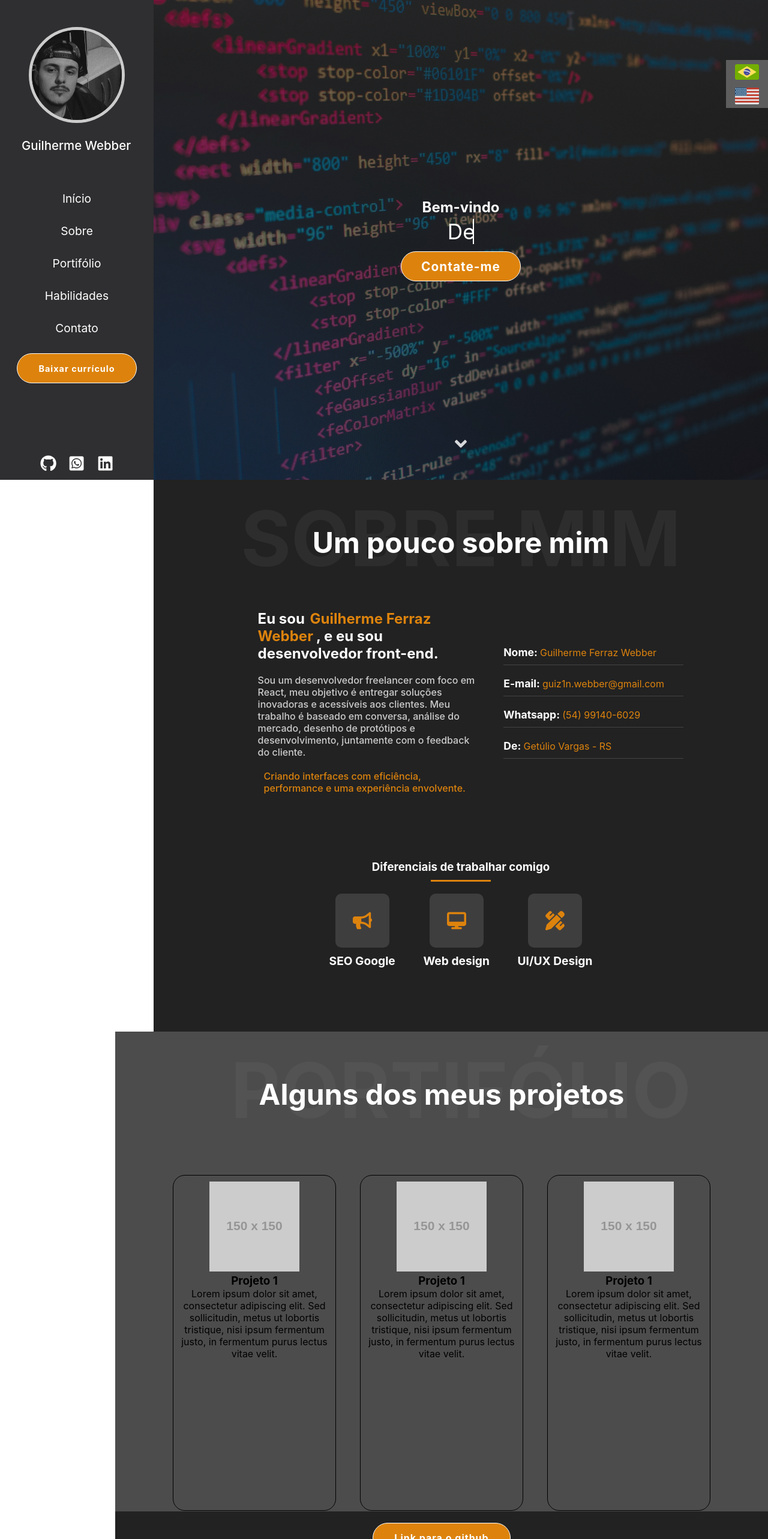
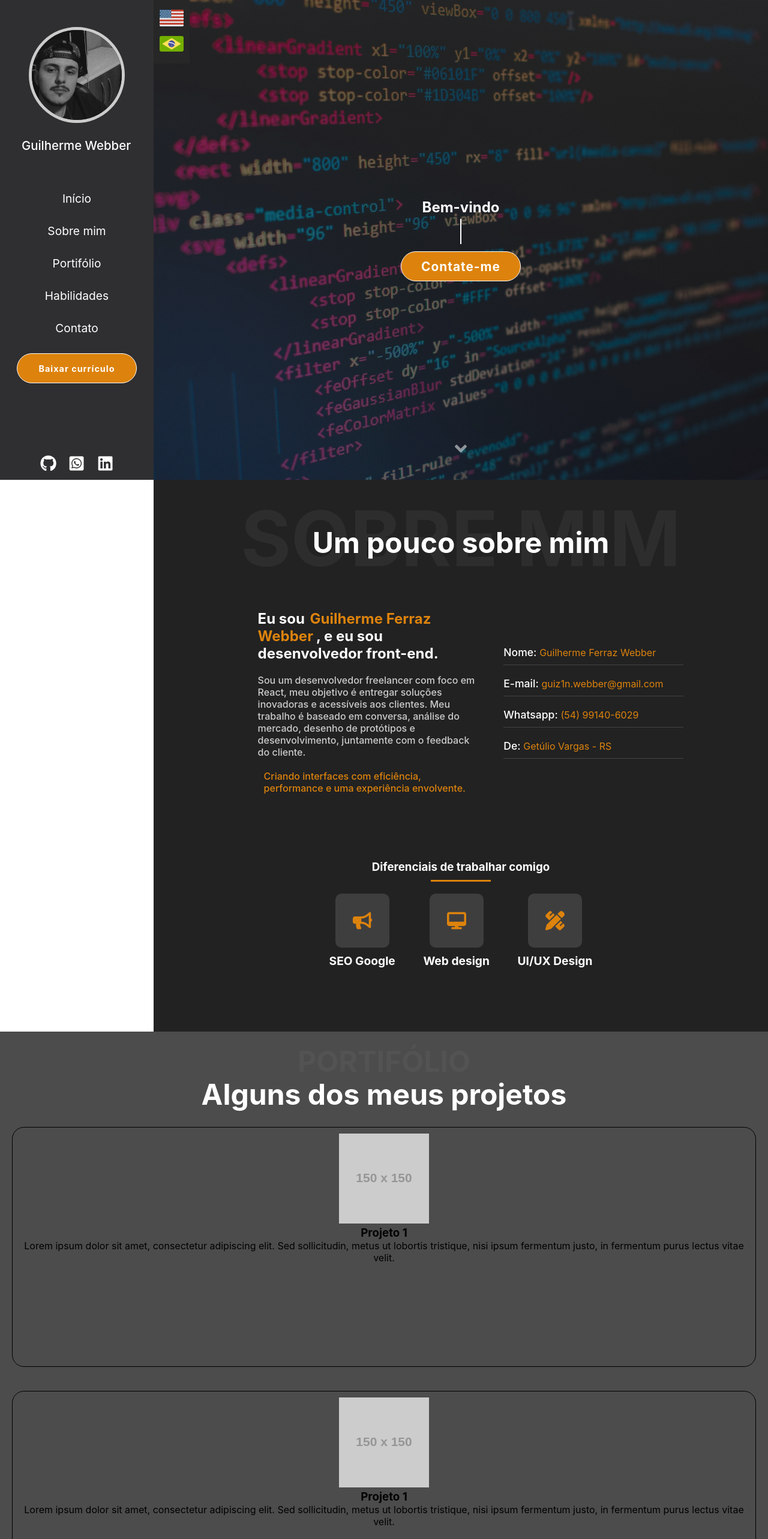
Before and after one commit to guiwebber/finalPortfolio, a React (Vite) app: page / in a window 1280 px wide. Shown: the top 2566 px of the page at 60% size. Built offline with nearby package versions, Linux system fonts and the light colour scheme.

Commit message:
add i18n translation

```diff
--- /dev/null
+++ b/i18n.jsx
@@ -0,0 +1,21 @@
+import i18n from "i18next";
+import { initReactI18next } from "react-i18next";
+import enTranslation from "./src/locales/en.json";
+import ptTranslation from "./src/locales/pt.json";
+
+i18n.use(initReactI18next).init({
+  lng: "pt", //Definir linguagem inicial
+  fallbacklng: "pt", //definir idioma de fallback para caso  a tradução nao estiver disponivel
+  resources: {
+    en: {
+      translation: enTranslation,
+    },
+    pt: {
+      translation: ptTranslation,
+    },
+    interpolation: {
+      escapeValue: false,
+    },
+  },
+});
+export default i18n;
--- a/package.json
+++ b/package.json
@@ -11,9 +11,12 @@
   },
   "dependencies": {
     "git": "^0.1.5",
+    "i18n": "^0.15.1",
+    "i18next": "^24.2.0",
     "motion": "^11.15.0",
     "react": "^18.3.1",
     "react-dom": "^18.3.1",
+    "react-i18next": "^15.4.0",
     "react-icons": "^5.4.0"
   },
   "devDependencies": {
--- a/src/components/body/contact/Contact.css
+++ b/src/components/body/contact/Contact.css
@@ -1,7 +1,7 @@
 
 .flexContact {
   position: relative;
-  top: 20%;
+  top: 15%;
 }
 
 .formContact {
@@ -58,6 +58,9 @@
   background-color: var(--secondary-color);
   color: #fff;
 }
+.bold {
+  font-weight: 500;
+}
 
 @media (max-width: 1000px) {
     .containerContact {
@@ -76,4 +79,21 @@
       top: 40px !important;
       font-size: 1.2rem !important;
     }
+    .contactDiv {
+      display: flex;
+      flex-direction: column;
+      justify-content: center;
+      align-items: center;
+      width: 100%;
+    }
+    .rightTextContact {
+      width: 100%;
+    }
+    .leftTextContact {
+      width: 100%;
+    }
+    .flexContact {
+      top: 10%;
+    }
+
   }
--- a/src/components/body/contact/Contact.jsx
+++ b/src/components/body/contact/Contact.jsx
@@ -31,7 +31,7 @@ function Contact() {
       >
         <div className="contactDiv">
           <div className="leftTextContact">
-            <p>
+            <p className="bold">
               Tem uma empresa ou pretende desenvolver um site? <br />
               Aqui estão minhas informações para entrar em contato!
             </p>
--- a/src/components/body/presentation/Presentation.css
+++ b/src/components/body/presentation/Presentation.css
@@ -39,9 +39,13 @@
     blink 0.5s step-end infinite alternate;
 }
 
-.text::before {
+.text.pt::before {
   content: "Desenvolvedor front-end";
   animation: switchText 16s steps(1, end) infinite;
+}
+
+.text.en::before {
+  content: "Front-end Developer";
 }
 .btnContact {
   margin:auto;
@@ -62,27 +66,8 @@
   width: 50px;
 }
 
-.languages {
-  background-color: rgb(93, 93, 94);
-  padding: 0 10px;
-  position: fixed;
-  right: 0;
-  top: 100px;
-  display: flex;
-  flex-direction: column;
-}
-.languages a {
-  width: 50px;
-  display: flex;
-  justify-content: center;
-}
-.flags {
-  width: 40px;
-}
 
-.flags:hover {
-  width: 45px !important;
-}
+
 
 @keyframes typing {
   0% {
--- a/src/components/body/presentation/Presentation.jsx
+++ b/src/components/body/presentation/Presentation.jsx
@@ -1,15 +1,15 @@
 import React from "react";
 import "./Presentation.css";
-import brasil from "../../../assets/images/brasil.png";
-import usa from "../../../assets/images/usa.png";
 import { FaAngleDown } from "react-icons/fa";
+import { useTranslation } from "react-i18next";
 function Presentation() {
+  const { i18n } = useTranslation();
   return (
     <div id="start" className="container containerMain">
       <div className="presentation">
         <h4 className="welcome">Bem-vindo</h4>
         <div class="typewriter">
-          <span class="text"></span>
+          <span class={`text ${i18n.language}`}></span>
         </div>
         <div className="divContact">
           <button className="btnDefault btnContact">Contate-me</button>
@@ -17,14 +17,7 @@ function Presentation() {
         <div className="arrow">
           <FaAngleDown />
         </div>
-        <div className="languages">
-          <a href="#">
-            <img className="flags" src={brasil} alt="" />
-          </a>
-          <a href="#">
-            <img className="flags" src={usa} alt="" />
-          </a>
-        </div>
+
       </div>
     </div>
   );
--- a/src/components/body/projects/Projects.css
+++ b/src/components/body/projects/Projects.css
@@ -3,7 +3,7 @@
 .divProjects {
   width: 100%;
   position: relative;
-  top: 20%;
+  top: 15%;
 }
 .subProjects {
   display: flex;
@@ -13,7 +13,7 @@
 
 .project {
   width: 25%;
-  height: 35rem;
+  height: 30rem;
   margin: 20px;
   border: 1px solid black;
   text-align: center;
@@ -35,13 +35,13 @@
 }
 
 
-@media (max-width: 1000px) {
+@media (max-width: 1300px) {
   .divProjects {
-    top: 8%;
+    top: 5%;
   }
   .containerProjects {
     max-width: 100%;
-    height: 190vh;
+    height: 200vh;
   }
   .project {
     width: 100%;
@@ -53,6 +53,10 @@
     margin: auto;
     left: 0;
   }
+}
+
+@media (max-width: 1000px) {
+
 
   .h2Projects{
     position: relative;
--- a/src/components/body/skills/Skills.css
+++ b/src/components/body/skills/Skills.css
@@ -2,7 +2,7 @@
 .skillsDiv {
   width: 100%;
   position: relative;
-  top: 2%;
+  top: 20%;
   border: 1px solid red;
 }
 
--- a/src/components/header/Navbar/Navbar.css
+++ b/src/components/header/Navbar/Navbar.css
@@ -81,6 +81,25 @@
   background-color: var(--secondary-color);
   color: #fff;
 }
+
+.flags {
+  width: 40px;
+  cursor: pointer;
+}
+
+.languages {
+  position: absolute;
+  display: flex;
+  right: -60px;
+  flex-direction: column;
+  background-color: #272727;
+  padding: 10px;
+}
+.languages button {
+  background-color: transparent;
+  border: none;
+}
+
 
 @media (max-width: 1400px) {
   .divName {
@@ -193,9 +212,27 @@
     transition: all 0.3s ease-in-out;
   }
 
+  .containerNavbarMobile .languages {
+    position: fixed;
+    bottom: 0;
+    left: 0;
+    width: 100%;
+    background-color: #272727;
+
+    flex-direction: row;
+    justify-content: center;
+  }
+  .containerNavbarMobile .languages button {
+    margin:  0 10px;
+  }
+
   .containerNavbarMobile .divNav,
   .containerNavbarMobile .social {
     display: block;
+  }
+
+  .containerNavbarMobile .social {
+    margin-bottom: 50px;
   }
 
   .containerNavbar {
--- a/src/components/header/Navbar/Navbar.jsx
+++ b/src/components/header/Navbar/Navbar.jsx
@@ -1,14 +1,17 @@
 import React, { useState } from "react";
 import "./Navbar.css";
 import Eu from "../../../assets/images/pic.jpeg";
+import "../../../../i18n";
+import { useTranslation } from "react-i18next";
+import brasil from "../../../assets/images/brasil.png";
+import usa from "../../../assets/images/usa.png";
 import { FaLinkedin, FaGithub, FaWhatsappSquare } from "react-icons/fa";
 
-function Navbar() {
+function Navbar({ about }) {
   const [isChecked, setIsChecked] = useState(false);
 
   const handleCheckboxChange = (event) => {
     setIsChecked(event.target.checked);
-
   };
 
   const handleMenuItemClick = (event, sectionId) => {
@@ -24,6 +27,11 @@ function Navbar() {
         behavior: "smooth",
       });
     }
+  };
+
+  const { t, i18n } = useTranslation();
+  const changeLanguage = (lng) => {
+    i18n.changeLanguage(lng);
   };
   return (
     <div
@@ -46,13 +54,17 @@ function Navbar() {
               className="list-item"
               onClick={(e) => handleMenuItemClick(e, "start")}
             >
-              <a href="#start">Início</a>
+              <a id="start" href="#start">
+                Início
+              </a>
             </li>
             <li
               className="list-item"
               onClick={(e) => handleMenuItemClick(e, "about")}
             >
-              <a href="#about">Sobre</a>
+              <a id="about" href="#about">
+              {t("about")}
+              </a>
             </li>
             <li
               className="list-item"
@@ -72,11 +84,10 @@ function Navbar() {
             >
               <a href="#contact">Contato</a>
             </li>
-            <li
-              className="list-item"
-              onClick={handleCheckboxChange}
-            >
-              <button className="btnDefault btnDownload">Baixar currículo</button>
+            <li className="list-item" onClick={handleCheckboxChange}>
+              <button className="btnDefault btnDownload">
+                Baixar currículo
+              </button>
             </li>
           </ul>
         </nav>
@@ -101,6 +112,14 @@ function Navbar() {
         />
         <span></span>
       </div>
+      <div className="languages">
+        <button onClick={() => changeLanguage("en")}>
+          <img className="flags" src={usa} alt="" />
+        </button>
+        <button onClick={() => changeLanguage("pt")}>
+          <img className="flags" src={brasil} alt="" />
+        </button>
+      </div>
     </div>
   );
 }
--- /dev/null
+++ b/src/locales/en.json
@@ -0,0 +1,39 @@
+
+{
+    "about": "About me",
+    "contact": "Contact",
+    "projects": "Projects",
+    "skills": "Skills",
+    "apresentation": "Hi, my name is  ",
+    "dev": "Front-end Developer",
+    "aboutTitle": "About me",
+    "aboutText.text": "Hello, my name is Guilherme Ferraz Webber, I'm 24 years old and I graduated in Systems Analysis and Development from UNIDEAU college. I'm passionate about technology and it's ability to constantly change the world overnight. I'm seeking my first position as a developer to enter this promising and incredible job market. ",
+    "skillsTitle.text": "Skills",
+    "css.text": "Style language used to define the presentation and layout of HTML documents.",
+    "html.text": "Markup language used to structure and display content on web pages.",
+    "js.text": "High-level programming language, interpreted in the browser, used for dynamic interactivity on web pages.",
+    "json.text": "JavaScript Object Notation, a lightweight data interchange format used to transmit data between a server and a web application. It is easy for humans to read and write, and easy for machines to parse and generate.",
+    "react.text": "Open-source JavaScript library for building user interfaces, developed by Facebook, focusing on reusable components and efficient DOM updates.",
+    "git.text": "Distributed version control system, used to track and manage changes in source code during software development.",
+    "github.text": "Git-based platform offering repository hosting, team collaboration, version control, and other tools for software development.",
+    "sass.text": "Syntactically Awesome Style Sheets, is an extension of CSS that adds features such as variables, nesting, mixins, and more, making it easier to write and organize styles in web projects.",
+    "jquery.text": "JavaScript library that simplifies DOM manipulation and event handling on web pages.",
+    "api.text": "Application Programming Interface, a set of rules and protocols that allows different software to communicate with each other.",
+    "projectTitle.text": "Projects",
+    "valorantTitle.text": "Valorant Guide",
+    "valorantDesc.text": "Project using the Value API, and using HTML, CSS and JavaScript technologies",
+    "cardTitle.text": "Interactive card",
+    "cardDesc.text": "Project with the aim of creating a credit card registration page, with interactivity, using HTMl, CSS and JavaScript",
+    "newsPageTitle.text": "News home page",
+    "newsPageDesc.text": "Project focused on a landing page, focused on positioning elements, using only HTML and CSS",
+    "projectBtn.text": "Project link",
+    "defaultTechnologyText": "Click on the technologies for a brief summary.",
+    "contactTitle.text": "Contact",
+    "phName.text": "Your Name",
+    "phEmail.text": "Your email address",
+    "phMessage.text": "Write your message",
+    "btnSend.text": "Send",
+    "findMe.text": "Find me on social media.",
+    "textContact.text": "Whether you have a company or are planning to develop a website, a job proposal, or even constructive criticism, feel free to contact me via email, and I will be grateful to respond to you as soon as possible!",
+    "subTitleContact.text": "Get in touch"
+  }
--- /dev/null
+++ b/src/locales/pt.json
@@ -0,0 +1,38 @@
+{
+    "about": "Sobre mim",
+    "contact": "Contato",
+    "projects": "Projetos",
+    "skills": "Habilidades",
+    "apresentation": "Olá, meu nome é, ",
+    "dev": "Desenvolvedor Front-end",
+    "aboutTitle.text": "Sobre mim",
+    "aboutText.text": "Olá, meu nome é Guilherme Ferraz Webber, tenho 24 anos e sou formado em Análise e desenvolvimento de Sistemas pela faculdade UNIDEAU, sou apaixonado por tecnologia e sua capacidade de mudar constantemente o mundo em que vivemos da noite pro dia. Estou buscando minha primeira vaga como desenvolvedor para ingressar nesse mercado de trabalho tão promissor e incrível.",
+    "skillsTitle.text": "Habilidades",
+    "css.text": "Linguagem de estilo usada para definir a apresentação e o layout de documentos HTML.",
+    "html.text": "Linguagem de marcação usada para estruturar e exibir conteúdo em páginas da web.",
+    "js.text": "Linguagem de programação de alto nível, interpretada no navegador, utilizada para interatividade dinâmica em páginas da web.",
+    "json.text": "JavaScript Object Notation, um formato leve de troca de dados usado para transmitir dados entre um servidor e uma aplicação web. É fácil para humanos lerem e escreverem, e fácil para máquinas interpretarem e gerarem.",
+    "react.text": "Biblioteca JavaScript de código aberto para construir interfaces de usuário, desenvolvida pelo Facebook, focada em componentes reutilizáveis e atualização eficiente do DOM.",
+    "git.text": "Sistema de controle de versão distribuído, usado para rastrear e gerenciar mudanças no código-fonte durante o desenvolvimento de software.",
+    "github.text": "Plataforma baseada em Git que oferece hospedagem de repositórios, colaboração de equipe, controle de versão e outras ferramentas para desenvolvimento de software.",
+    "sass.text": "Syntactically Awesome Style Sheets, é uma extensão do CSS que adiciona funcionalidades como variáveis, aninhamento, mixins e outras, facilitando a escrita e organização de estilos em projetos web.",
+    "jquery.text": " Biblioteca de JavaScript que simplifica a manipulação do DOM e a interação com eventos em páginas web.",
+    "api.text": "Interface de Programação de Aplicações, conjunto de regras e protocolos que permite que diferentes softwares se comuniquem entre si.",
+    "valorantTitle.text": "Valorant Guide",
+    "valorantDesc.text": "Projeto utilizando a API de valor, e utilizando as tecnologias HTML, CSS e JavaScript",
+    "projectTitle.text": "Projetos",
+    "cardTitle.text": "Cartão interativo",
+    "cardDesc.text": "Projeto com intuito de criar uma página de cadastro de cartão de crédito, com interatividade, utilizando HTMl, CSS e JavaScript",
+    "newsPageTitle.text": "Página principal de notícias",
+    "newsPageDesc.text": "Projeto focado em uma landing page, focada em posicionamento de elementos, utilizando somente HTML e CSS",
+    "projectBtn.text": "Link do projeto",
+    "defaultTechnologyText": "Clique nas tecnologias para um breve resumo.",
+    "contactTitle.text": "Contato",
+    "phName.text": "Seu nome",
+    "phEmail.text": "Seu e-mail",
+    "phMessage.text": "Digite sua mensagem",
+    "btnSend.text": "Enviar",
+    "findMe.text": "Me encontre nas redes sociais",
+    "textContact.text": "Tem uma empresa ou pretende desenvolver um site, uma proposta de trabalho ou até mesmo uma crítica construtiva, sinta-se a vontade para me contatar através de um e-mail e assim que puder me sentirei grato em lhe responder!",
+    "subTitleContact.text":"Entre em contato"
+  }
```
Also changed, not shown: 1 other file (tests, documents, lock files or other folders).
